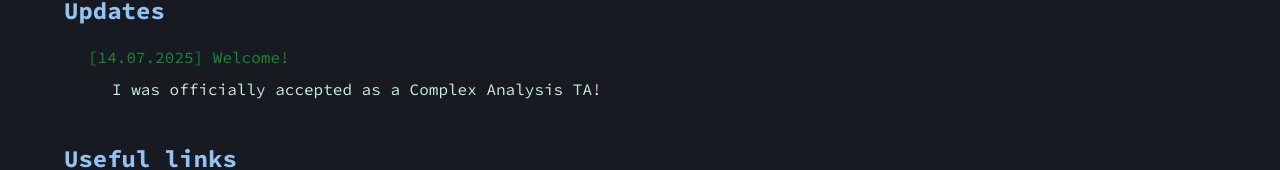
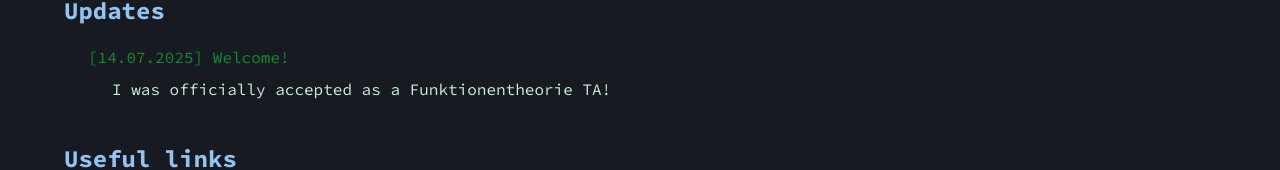
Before and after one commit to fflopsi/website, a Next.js app: page /ta/complex-analysis in a window 1280 px wide. Shown: the part 472-642 px from the top of the page. Built offline with nearby package versions, Linux system fonts and the light colour scheme.

Commit message:
Fix course name

```diff
--- a/src/app/ta/complex-analysis/page.tsx
+++ b/src/app/ta/complex-analysis/page.tsx
@@ -2,8 +2,8 @@ import type { Metadata } from 'next';
 import Link from 'next/link';
 
 export const metadata: Metadata = {
-  title: 'Florian: Complex Analysis TA',
-  description: "Florian's TA material for Complex Analysis",
+  title: 'Florian: Funktionentheorie TA',
+  description: "Florian's TA material for Funktionentheorie",
   authors: [{ name: 'Florian Frauenfelder' }],
 };
 
@@ -15,7 +15,7 @@ export default async function ComplexAnalysis() {
         <li>
           <em>[14.07.2025] Welcome!</em>
           <ul>
-            <li>I was officially accepted as a Complex Analysis TA!</li>
+            <li>I was officially accepted as a Funktionentheorie TA!</li>
           </ul>
         </li>
       </ul>
```
